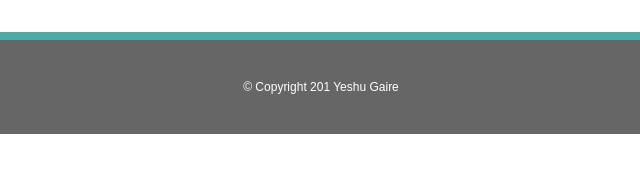
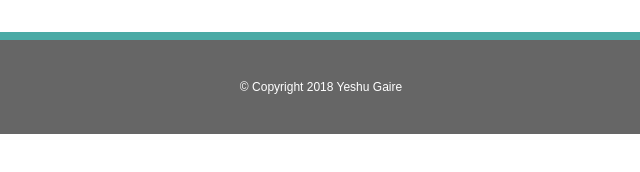
Before and after one commit to yeshugaire/Responsive-Portfolio, a plain HTML site: page index.html in a window 1280 px wide. Shown: the part 550-722 px from the top of the page, 319-959 px from the left. Drawn offline with Linux system fonts and the light colour scheme.

Commit message:
Update index.html

```diff
--- a/index.html
+++ b/index.html
@@ -56,7 +56,7 @@
 
 	<footer>
 		<div class="footer">
-		 &copy; Copyright 201 Yeshu Gaire
+		 &copy; Copyright 2018 Yeshu Gaire
 		</div>
 	</footer>
 
```
